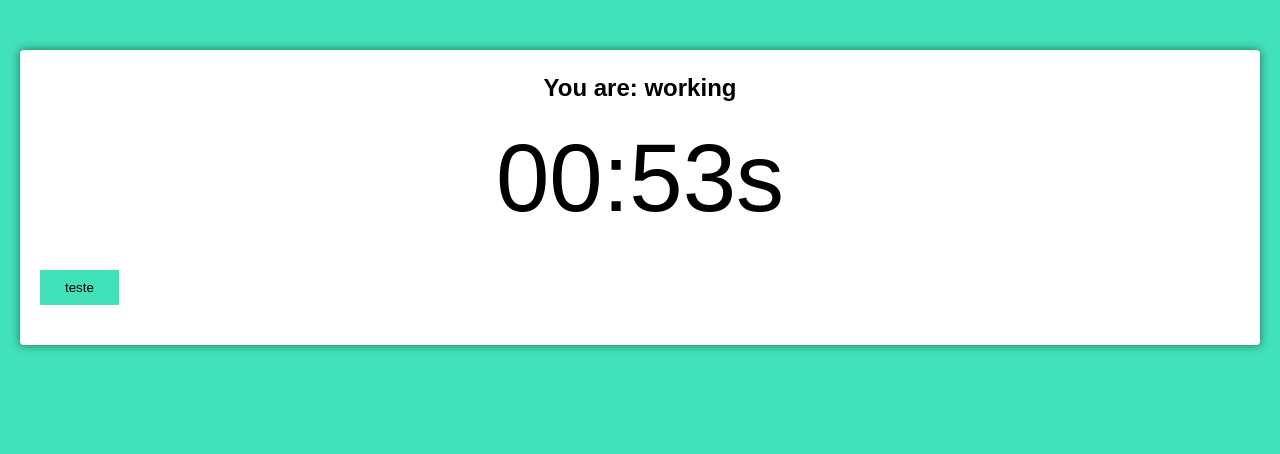
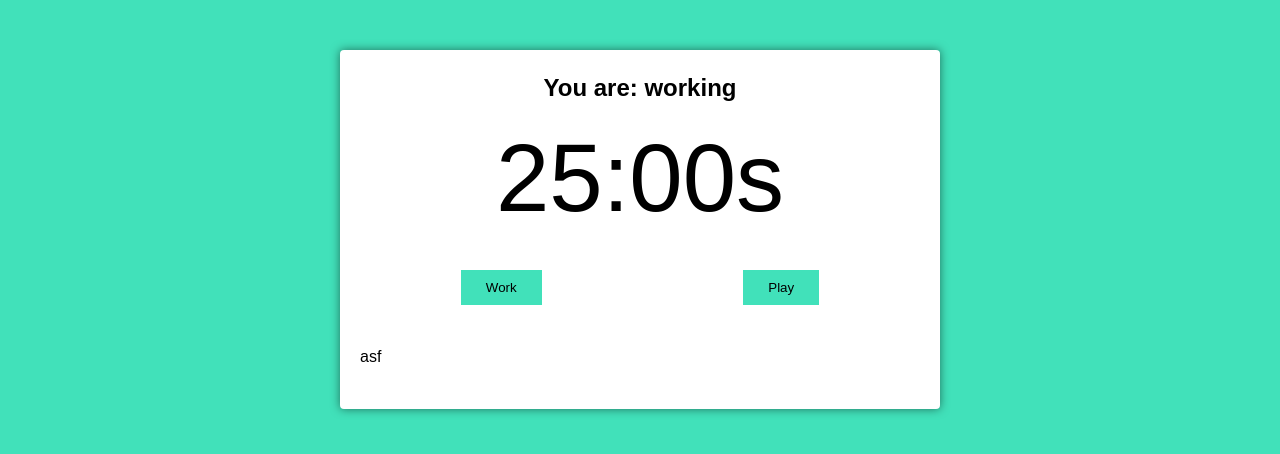
Before and after one commit to MarKus-del/pomodoro-app, a React (Create React App) app: page / in a window 1280 px wide. Shown: the top 454 px of the page. Built offline with nearby package versions, Linux system fonts and the light colour scheme.

Commit message:
adicionando funcionalidade de start, pause e play do pomodoro

```diff
--- a/src/App.tsx
+++ b/src/App.tsx
@@ -3,8 +3,13 @@ import { PomodoroTimer } from './components/PomodoroTimer';
 
 function App(): JSX.Element {
   return (
-    <div>
-      <PomodoroTimer defaultPomodoroTimer={3660} />
+    <div className="container">
+      <PomodoroTimer
+        pomodoroTime={1500}
+        shortRestTime={300}
+        longRestTime={900}
+        cycles={4}
+      />
     </div>
   );
 }
--- a/src/components/PomodoroTimer.tsx
+++ b/src/components/PomodoroTimer.tsx
@@ -1,27 +1,54 @@
 import React from 'react';
+import { useEffect } from 'react';
 import { useState } from 'react';
 import { useInterval } from '../hooks/useInterval';
 import { Button } from './Button';
 import { Timer } from './Timer';
 
 type PomodoroProps = {
-  defaultPomodoroTimer: number;
+  pomodoroTime: number;
+  shortRestTime: number;
+  longRestTime: number;
+  cycles: number;
 };
 
-export function PomodoroTimer({
-  defaultPomodoroTimer,
-}: PomodoroProps): JSX.Element {
-  const [mainTimer, setMainTimer] = useState(defaultPomodoroTimer);
+export function PomodoroTimer({ pomodoroTime }: PomodoroProps): JSX.Element {
+  const [mainTimer, setMainTimer] = useState(pomodoroTime);
+  const [timeCounting, setTimeCounting] = useState(false);
+  const [working, setWorking] = useState(false);
 
-  useInterval(() => {
-    setMainTimer(mainTimer - 1);
-  }, 1000);
+  useEffect(() => {
+    if (working) document.body.classList.add('working');
+  }, [working]);
+
+  useInterval(
+    () => {
+      setMainTimer(mainTimer - 1);
+    },
+    timeCounting ? 1000 : null,
+  );
+
+  const configWork = () => {
+    setTimeCounting(true);
+    setWorking(true);
+  };
 
   return (
     <div className="pomodoro">
       <h2>You are: working</h2>
       <Timer mainTimer={mainTimer} />
-      <Button text="teste" onClick={() => console.log(1)} />
+
+      <div className="controls">
+        <Button text="Work" onClick={configWork} />
+        <Button
+          text={timeCounting ? 'Pause' : 'Play'}
+          onClick={() => setTimeCounting(!timeCounting)}
+        />
+      </div>
+
+      <div className="details">
+        <p>asf</p>
+      </div>
     </div>
   );
 }
```
